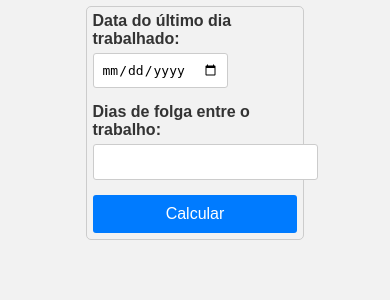
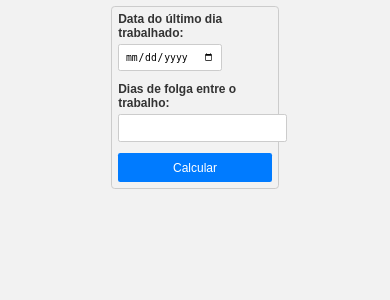
Before and after one commit to machine-i/work_dates_calculator, a Django app: page / in a window 390 px wide. Shown: the top 300 px of the page. Run offline with Django 4.2, Linux system fonts and the light colour scheme.

Commit message:
zoom_-25%_in_700px

```diff
--- a/date_calculator/templates/date_calculator/index.html
+++ b/date_calculator/templates/date_calculator/index.html
@@ -16,9 +16,6 @@
       <button type="submit">Calcular</button>
     </form>
 </div>
-
-
-{{GET.get}}
 
 <div id="res" class="container-results">
     {% for i, v in con.items %}
--- a/g_static/global/css/style.css
+++ b/g_static/global/css/style.css
@@ -74,8 +74,14 @@ body {
 }
 
 @media screen and (max-width: 700px) {
+  .container-results {
+    max-width: 100%;
+  }
   .results {
     max-width: 100%;
+  }
+  body {
+    zoom: 0.75;
   }
 }
 
```
